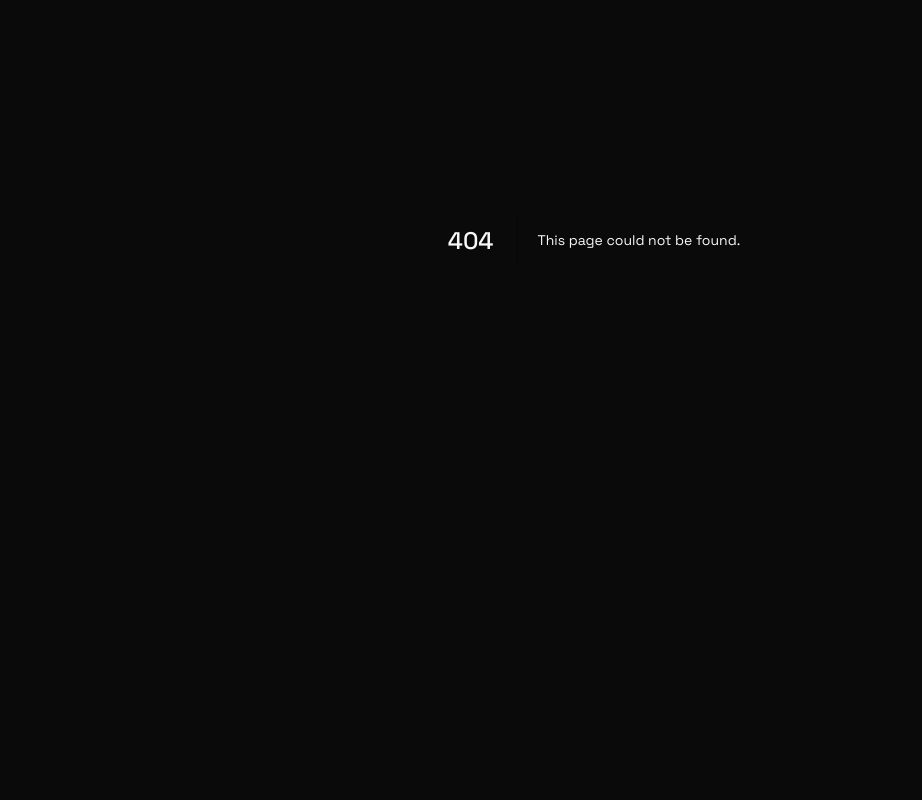
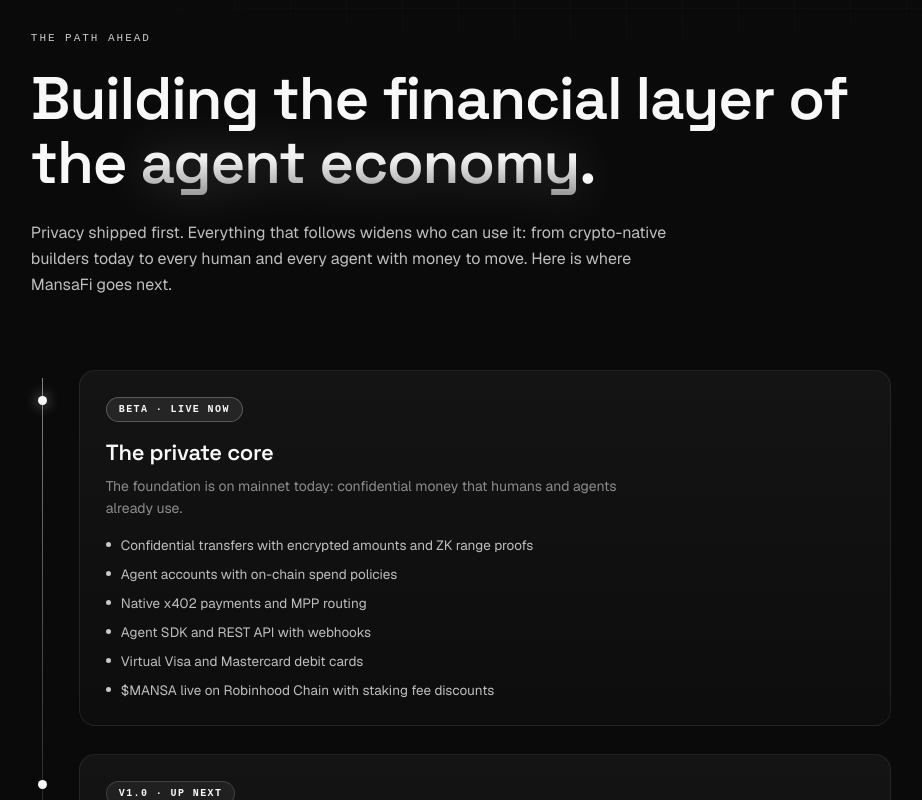
Before and after one commit to mansafixyz/web-app, a Next.js app: page /roadmap in a window 1280 px wide. Before the commit this address had no page. Shown: the part 160-960 px from the top of the page, without its empty margins (46-968 px from the left). Before the commit the page ends 800 px from the top, so only its background shows below. Built offline with nearby package versions, Linux system fonts and the light colour scheme; no server answers.

Commit message:
Add the roadmap page

```diff
--- /dev/null
+++ b/src/app/roadmap/page.tsx
@@ -0,0 +1,287 @@
+import type { Metadata } from "next";
+import Link from "next/link";
+import { Navbar } from "@/components/Navbar";
+import { Footer } from "@/components/Footer";
+
+export const metadata: Metadata = {
+  title: "Roadmap | MansaFi",
+  description:
+    "Where MansaFi is headed: from confidential transfers and agent accounts live today to shielded state, multi-chain routing, full privacy, and DAO governance.",
+};
+
+type PhaseStatus = "live" | "next" | "planned";
+
+const PHASES: {
+  tag: string;
+  status: PhaseStatus;
+  title: string;
+  description: string;
+  items: string[];
+}[] = [
+  {
+    tag: "Beta · Live now",
+    status: "live",
+    title: "The private core",
+    description:
+      "The foundation is on mainnet today: confidential money that humans and agents already use.",
+    items: [
+      "Confidential transfers with encrypted amounts and ZK range proofs",
+      "Agent accounts with on-chain spend policies",
+      "Native x402 payments and MPP routing",
+      "Agent SDK and REST API with webhooks",
+      "Virtual Visa and Mastercard debit cards",
+      "$MANSA live on Robinhood Chain with staking fee discounts",
+    ],
+  },
+  {
+    tag: "v1.0 · Up next",
+    status: "next",
+    title: "Banking for everyone",
+    description:
+      "The bridge between the old rails and the new: money in, money out, privacy the whole way through.",
+    items: [
+      "Fiat on and off ramp",
+      "Mobile app",
+      "Layer 3 shielded state: Merkle-committed balances and stealth addresses",
+    ],
+  },
+  {
+    tag: "v1.5 · Planned",
+    status: "planned",
+    title: "Enterprise and interop",
+    description:
+      "The private financial layer grows beyond a single chain and into serious organizations.",
+    items: [
+      "Enterprise tier with bulk agent deployment",
+      "Compliance API for view-key based disclosure at scale",
+      "Multi-chain routing: Ethereum, Arbitrum One, Base",
+    ],
+  },
+  {
+    tag: "v2.0 · Planned",
+    status: "planned",
+    title: "Full privacy",
+    description:
+      "The endgame for confidentiality: entire account states shielded, with compliance still provable on demand.",
+    items: [
+      "Layer 4 full privacy for verified enterprise accounts",
+      "Shielded pools with association sets",
+      "DeFi yield integration on idle USDG balances",
+    ],
+  },
+  {
+    tag: "Future · Exploring",
+    status: "planned",
+    title: "Protocol, owned by its users",
+    description:
+      "Control of the protocol moves outward, to the people and agents who run on it.",
+    items: [
+      "DAO-governed protocol parameters",
+      "Expanded $MANSA governance and fee rebates",
+    ],
+  },
+];
+
+function statusStyle(status: PhaseStatus): React.CSSProperties {
+  if (status === "live") {
+    return {
+      color: "var(--mansafi-accent)",
+      background: "rgba(248,248,248,0.08)",
+      border: "1px solid rgba(248,248,248,0.25)",
+    };
+  }
+  if (status === "next") {
+    return {
+      color: "rgb(248,248,248)",
+      background: "rgba(255,255,255,0.06)",
+      border: "1px solid rgba(255,255,255,0.15)",
+    };
+  }
+  return {
+    color: "rgb(140,140,140)",
+    background: "rgba(255,255,255,0.02)",
+    border: "1px solid rgba(255,255,255,0.1)",
+  };
+}
+
+export default function RoadmapPage() {
+  return (
+    <main style={{ backgroundColor: "#0A0A0A", minHeight: "100vh" }}>
+      <Navbar />
+
+      {/* Header */}
+      <section className="relative overflow-hidden">
+        <div aria-hidden="true" className="absolute inset-0 fx-grid-bg" />
+        <div
+          aria-hidden="true"
+          className="absolute inset-0"
+          style={{
+            background:
+              "radial-gradient(ellipse 55% 40% at 50% -5%, rgba(248,248,248,0.08), transparent 62%)",
+          }}
+        />
+        <div
+          style={{
+            maxWidth: "1392px",
+            margin: "0 auto",
+            padding: "clamp(130px, 20vw, 190px) clamp(20px, 6vw, 96px) clamp(48px, 8vw, 72px)",
+            position: "relative",
+          }}
+        >
+          <div className="fx-overline" style={{ marginBottom: "20px" }}>
+            The path ahead
+          </div>
+          <h1
+            style={{
+              fontSize: "clamp(34px, 6vw, 60px)",
+              fontWeight: 510,
+              lineHeight: "1.08",
+              letterSpacing: "-1.2px",
+              color: "rgb(248,248,248)",
+              maxWidth: "820px",
+            }}
+          >
+            Building the financial layer of the <span className="fx-accent-text">agent economy</span>.
+          </h1>
+          <p
+            style={{
+              fontSize: "16px",
+              lineHeight: "26px",
+              color: "rgb(190,190,190)",
+              maxWidth: "640px",
+              marginTop: "24px",
+            }}
+          >
+            Privacy shipped first. Everything that follows widens who can use it:
+            from crypto-native builders today to every human and every agent with
+            money to move. Here is where MansaFi goes next.
+          </p>
+        </div>
+      </section>
+
+      {/* Timeline */}
+      <section
+        style={{
+          maxWidth: "1392px",
+          margin: "0 auto",
+          padding: "0 clamp(20px, 6vw, 96px) clamp(72px, 10vw, 112px)",
+        }}
+      >
+        <div style={{ position: "relative", maxWidth: "860px" }}>
+          {/* Rail */}
+          <div
+            aria-hidden="true"
+            style={{
+              position: "absolute",
+              left: "11px",
+              top: "8px",
+              bottom: "8px",
+              width: "1px",
+              background:
+                "linear-gradient(180deg, rgba(248,248,248,0.5), rgba(255,255,255,0.12) 30%, rgba(255,255,255,0.06))",
+            }}
+          />
+
+          <div style={{ display: "flex", flexDirection: "column", gap: "28px" }}>
+            {PHASES.map((phase) => (
+              <div key={phase.tag} style={{ position: "relative", paddingLeft: "48px" }}>
+                {/* Node */}
+                <span
+                  aria-hidden="true"
+                  style={{
+                    position: "absolute",
+                    left: "7px",
+                    top: "26px",
+                    width: "9px",
+                    height: "9px",
+                    borderRadius: "9999px",
+                    backgroundColor:
+                      phase.status === "live" ? "var(--mansafi-accent)" : phase.status === "next" ? "rgb(248,248,248)" : "rgb(105,105,105)",
+                    boxShadow:
+                      phase.status === "live" ? "0 0 14px rgba(248,248,248,0.6)" : "none",
+                  }}
+                />
+
+                <div className="fx-glass-card" style={{ padding: "24px 26px" }}>
+                  <span
+                    style={{
+                      ...statusStyle(phase.status),
+                      fontFamily: "var(--font-mono)",
+                      fontSize: "10px",
+                      fontWeight: 600,
+                      letterSpacing: "0.14em",
+                      textTransform: "uppercase",
+                      borderRadius: "9999px",
+                      padding: "4px 12px",
+                      display: "inline-block",
+                    }}
+                  >
+                    {phase.tag}
+                  </span>
+                  <h2
+                    style={{
+                      fontSize: "22px",
+                      fontWeight: 510,
+                      color: "rgb(248,248,248)",
+                      letterSpacing: "-0.3px",
+                      marginTop: "14px",
+                    }}
+                  >
+                    {phase.title}
+                  </h2>
+                  <p style={{ fontSize: "14px", lineHeight: "22px", color: "rgb(140,140,140)", marginTop: "6px", maxWidth: "560px" }}>
+                    {phase.description}
+                  </p>
+                  <ul style={{ marginTop: "16px", display: "flex", flexDirection: "column", gap: "8px" }}>
+                    {phase.items.map((item) => (
+                      <li key={item} style={{ display: "flex", alignItems: "flex-start", gap: "10px" }}>
+                        <span
+                          aria-hidden="true"
+                          style={{
+                            marginTop: "7px",
+                            width: "5px",
+                            height: "5px",
+                            borderRadius: "9999px",
+                            flexShrink: 0,
+                            backgroundColor:
+                              phase.status === "live" ? "rgba(248,248,248,0.8)" : "rgba(138,143,152,0.6)",
+                          }}
+                        />
+                        <span style={{ fontSize: "13.5px", lineHeight: "21px", color: "rgb(190,190,190)" }}>{item}</span>
+                      </li>
+                    ))}
+                  </ul>
+                </div>
+              </div>
+            ))}
+          </div>
+        </div>
+
+        <p
+          style={{
+            fontFamily: "var(--font-mono)",
+            fontSize: "10px",
+            letterSpacing: "0.1em",
+            textTransform: "uppercase",
+            color: "rgb(105,105,105)",
+            marginTop: "36px",
+          }}
+        >
+          The roadmap reflects current direction and ships when it is ready, not on a fixed date.
+        </p>
+
+        {/* CTA */}
+        <div style={{ display: "flex", flexWrap: "wrap", gap: "12px", marginTop: "48px" }}>
+          <Link href="/signup" className="fx-btn-primary">
+            Join the beta →
+          </Link>
+          <Link href="/token" className="fx-btn-ghost">
+            Explore $MANSA
+          </Link>
+        </div>
+      </section>
+
+      <Footer />
+    </main>
+  );
+}
```
